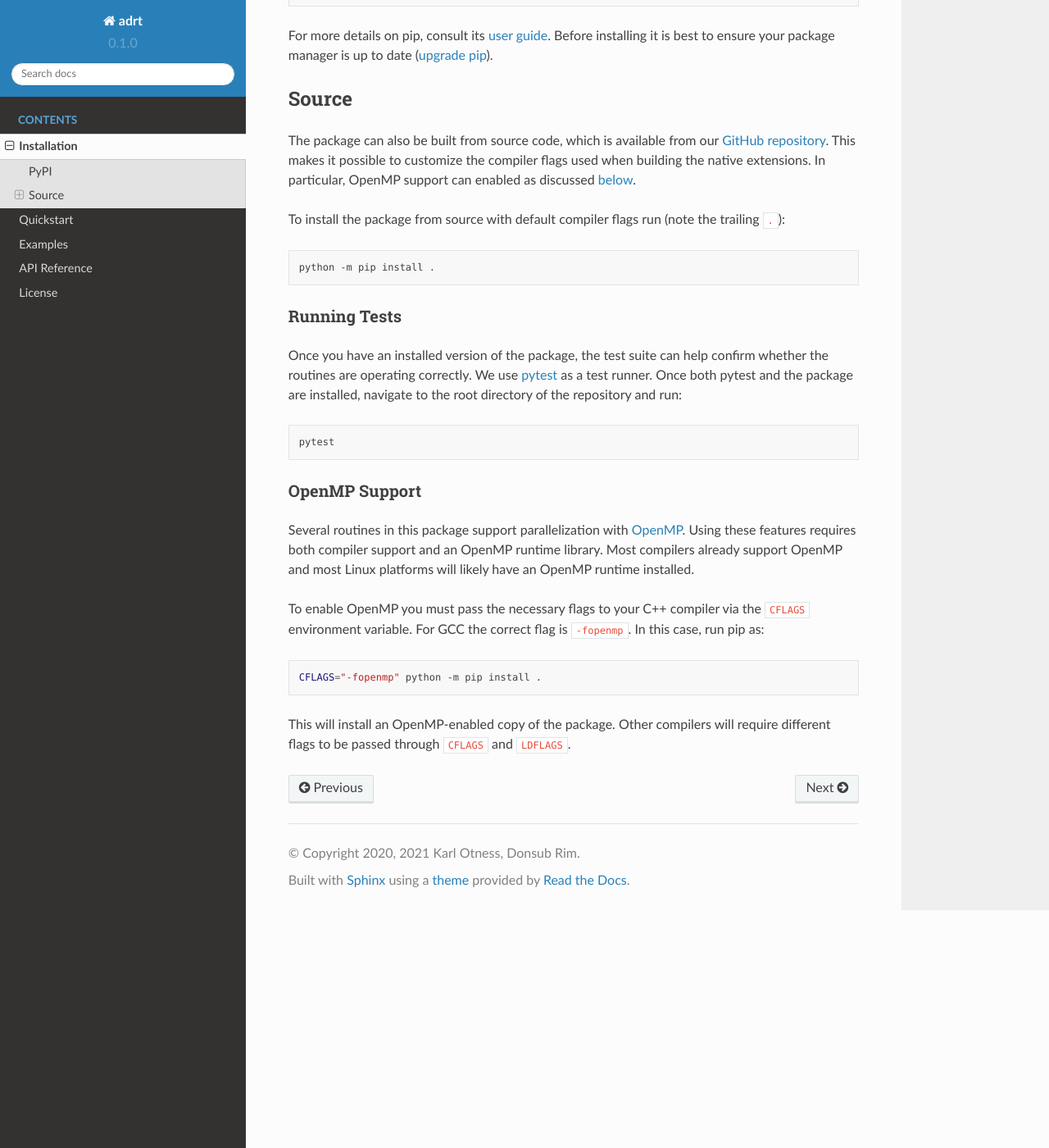
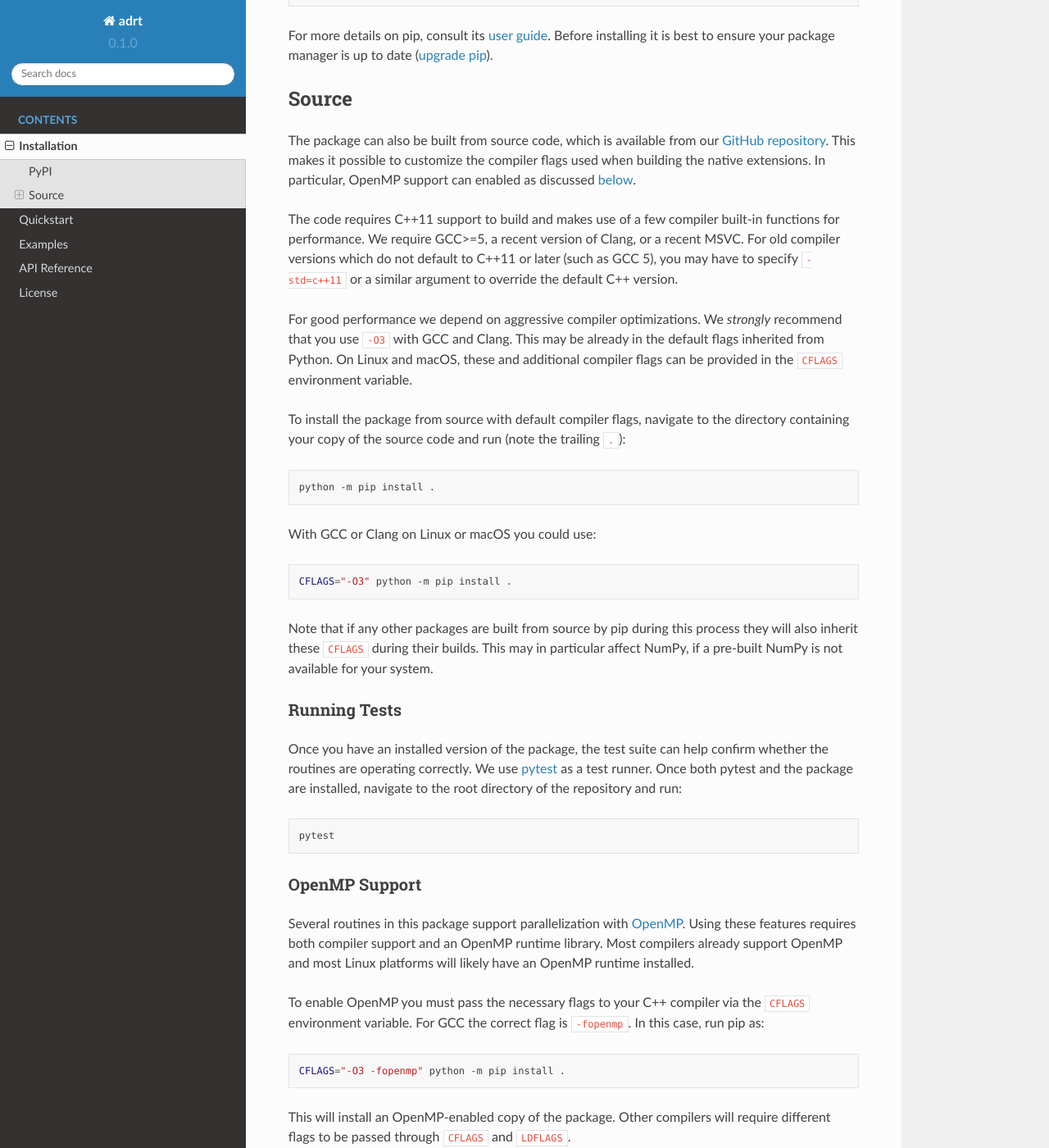
Before and after one commit to karlotness/adrt, a Sphinx documentation site: the page built from docs/install.rst, in a window 1280 px wide and 1400 px high, scrolled down 332 px. Shown: the whole window at 82% size. Built offline with Sphinx 7.4.7 and the Read the Docs theme 2.0.0, drawn with Linux system fonts in a browser that asks for light colours.

Commit message:
Add additional notes on installing the package from source.
Discuss required compiler versions and recommended flags.

```diff
--- a/docs/install.rst
+++ b/docs/install.rst
@@ -30,10 +30,33 @@ This makes it possible to customize the compiler flags used when
 building the native extensions. In particular, OpenMP support can
 enabled as discussed :ref:`below <openmp-build>`.
 
-To install the package from source with default compiler flags run
-(note the trailing ``.``)::
+The code requires C++11 support to build and makes use of a few
+compiler built-in functions for performance. We require GCC>=5, a
+recent version of Clang, or a recent MSVC. For old compiler versions
+which do not default to C++11 or later (such as GCC 5), you may have
+to specify ``-std=c++11`` or a similar argument to override the
+default C++ version.
+
+For good performance we depend on aggressive compiler optimizations.
+We *strongly* recommend that you use ``-O3`` with GCC and Clang. This
+may be already in the default flags inherited from Python. On Linux
+and macOS, these and additional compiler flags can be provided in the
+``CFLAGS`` environment variable.
+
+To install the package from source with default compiler flags,
+navigate to the directory containing your copy of the source code and
+run (note the trailing ``.``)::
 
   python -m pip install .
+
+With GCC or Clang on Linux or macOS you could use::
+
+  CFLAGS="-O3" python -m pip install .
+
+Note that if any other packages are built from source by pip during
+this process they will also inherit these ``CFLAGS`` during their
+builds. This may in particular affect NumPy, if a pre-built NumPy is
+not available for your system.
 
 Running Tests
 ~~~~~~~~~~~~~
@@ -61,7 +84,7 @@ To enable OpenMP you must pass the necessary flags to your C++
 compiler via the ``CFLAGS`` environment variable. For GCC the correct
 flag is ``-fopenmp``. In this case, run pip as::
 
-  CFLAGS="-fopenmp" python -m pip install .
+  CFLAGS="-O3 -fopenmp" python -m pip install .
 
 This will install an OpenMP-enabled copy of the package. Other
 compilers will require different flags to be passed through ``CFLAGS``
```
